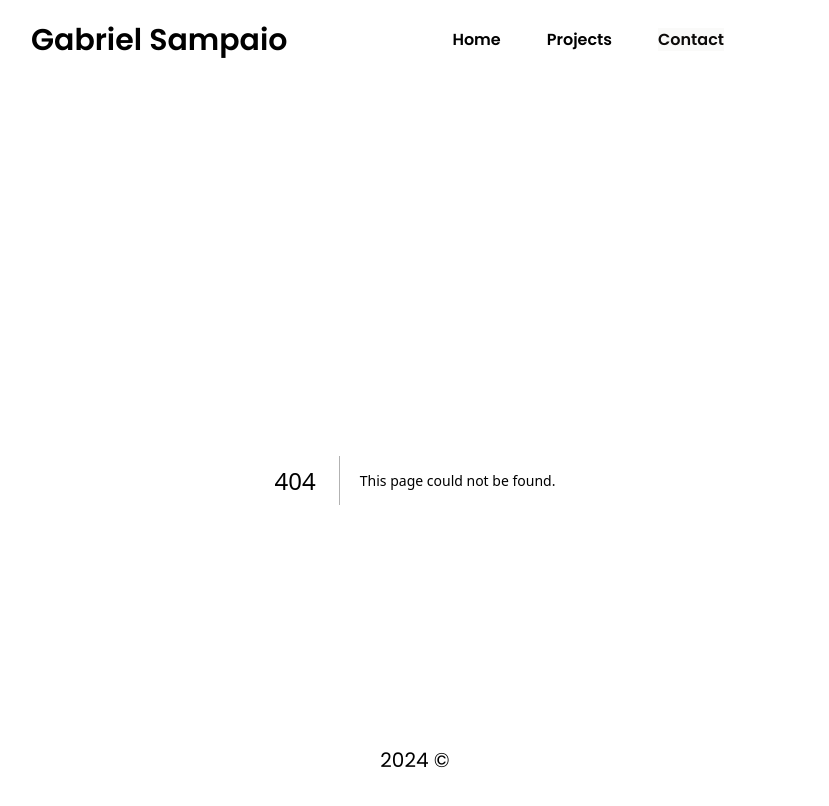
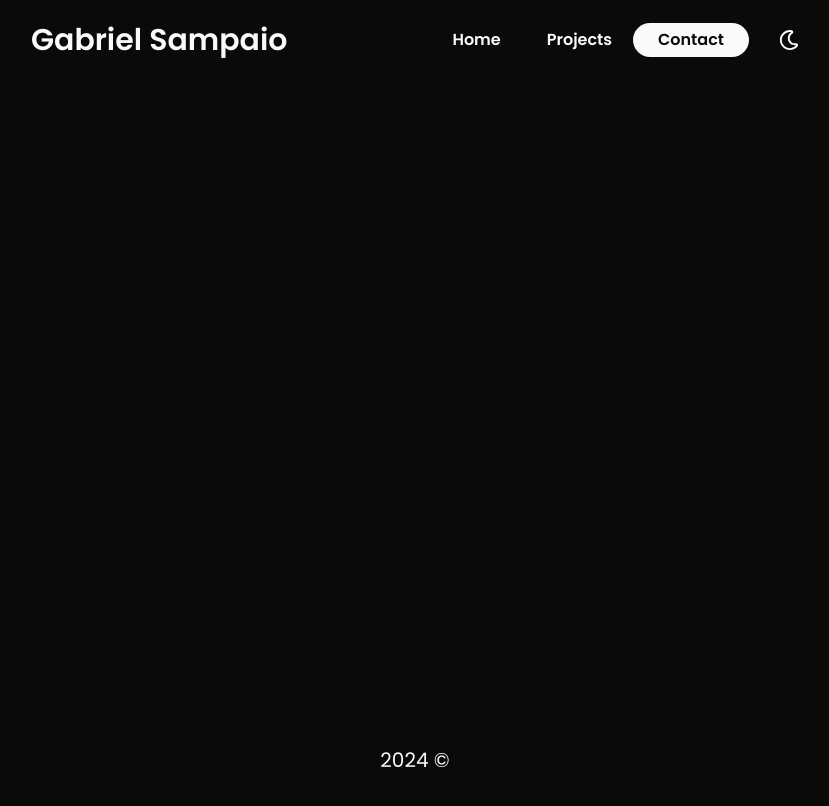
Before and after one commit to gsampaiowz/portfolio, a Next.js app: page /contact in a window 1280 px wide. Before the commit this address had no page. Shown: the top 806 px of the page, without its empty margins (225-1054 px from the left). Built offline with nearby package versions, Linux system fonts and the light colour scheme.

Commit message:
Active nav finalizado, textos reorganizados

```diff
--- /dev/null
+++ b/src/app/contact/page.tsx
@@ -0,0 +1,10 @@
+import { Container } from "@/components/container";
+
+export default function Contact() {
+    return (
+        <Container>
+            <>
+            </>
+        </Container>
+    );
+}
--- a/src/app/globals.css
+++ b/src/app/globals.css
@@ -67,9 +67,8 @@ body {
   background: linear-gradient(to right, transparent, transparent),
     linear-gradient(
       to right,
-      rgba(255, 0, 0, 1),
-      rgba(255, 0, 180, 1),
-      rgba(0, 100, 200, 1)
+      hsl(var(--foreground)),
+      hsl(var(--foreground))
     );
   background-size: 100% 3px, 0 3px;
   background-position: 100% 100%, 0 100%;
@@ -155,6 +154,7 @@ body {
   padding: 5px 25px;
   margin: -2px;
   cursor: pointer;
+  border-radius: 24px;
   position: relative;
   overflow: hidden;
   transition: 0.3s;
@@ -163,7 +163,6 @@ body {
   content: "";
   position: absolute;
   inset: calc(100% - 3px) 0 0 0;
-  width: 80%;
   margin: 0 auto;
   background: hsl(var(--foreground));
   scale: 0 1;
--- a/src/app/layout.tsx
+++ b/src/app/layout.tsx
@@ -25,7 +25,7 @@ export default function RootLayout({
       >
         <ThemeProvider attribute="class" defaultTheme="dark">
           <Header />
-          {children}
+          <main>{children}</main>
           <Footer />
         </ThemeProvider>
       </body>
--- a/src/app/page.tsx
+++ b/src/app/page.tsx
@@ -59,7 +59,7 @@ export default function Home() {
                       " text-[64px] cursor-pointer"
                     }
                   >
-                    Open To Work
+                    Fullstack Developer
                   </h1>
                 </TooltipTrigger>
                 <TooltipContent className="flex gap-4 p-4 [&>*]:cursor-pointer">
@@ -98,7 +98,7 @@ export default function Home() {
             </TooltipProvider>
           </motion.li>
           <motion.li variants={item}>
-            <h2 className="text-xl">FullStack Developer</h2>
+            <h2 className="text-2xl">Open to Work</h2>
           </motion.li>
 
           <motion.li
--- a/src/components/header/index.tsx
+++ b/src/components/header/index.tsx
@@ -27,7 +27,7 @@ export const Header = () => {
           Gabriel Sampaio
         </h1>
         <nav className="flex items-center gap-8">
-          <ul className="flex flex-row items-center _underline-hover">
+          <ul className="flex flex-row items-center _underline-hover ">
             <li
               className={`_underline-hover-item ${
                 pathname === "/"
@@ -35,35 +35,25 @@ export const Header = () => {
                   : ""
               }`}
             >
-              <Link
-                href={"/"}
-              >
-                Home
-              </Link>
+              <Link href={"/"}>Home</Link>
             </li>
-            <li className="_underline-hover-item">
-              <Link
-                className={`link ${
+            <li
+              className={`_underline-hover-item ${
                 pathname === "/projects"
-                    ? "text-violet-400"
+                  ? "text-[hsl(var(--background))] bg-[hsl(var(--foreground))] rounded-3xl"
                   : ""
               }`}
-                href={"/projects"}
             >
-                Projects
-              </Link>
+              <Link href={"/projects"}>Projects</Link>
             </li>
-            <li className="_underline-hover-item">
-              <Link
-                className={`link ${
+            <li
+              className={`_underline-hover-item ${
                 pathname === "/contact"
-                    ? "text-[hsl(var(--background))] bg-[hsl(var(--foreground))]"
+                  ? "text-[hsl(var(--background))] bg-[hsl(var(--foreground))] rounded-3xl"
                   : ""
               }`}
-                href={"/contact"}
             >
-                Contact
-              </Link>
+              <Link href={"/contact"}>Contact</Link>
             </li>
           </ul>
           <ThemeSwitch />
```
Lines whose indentation alone changed are shown as unchanged.
